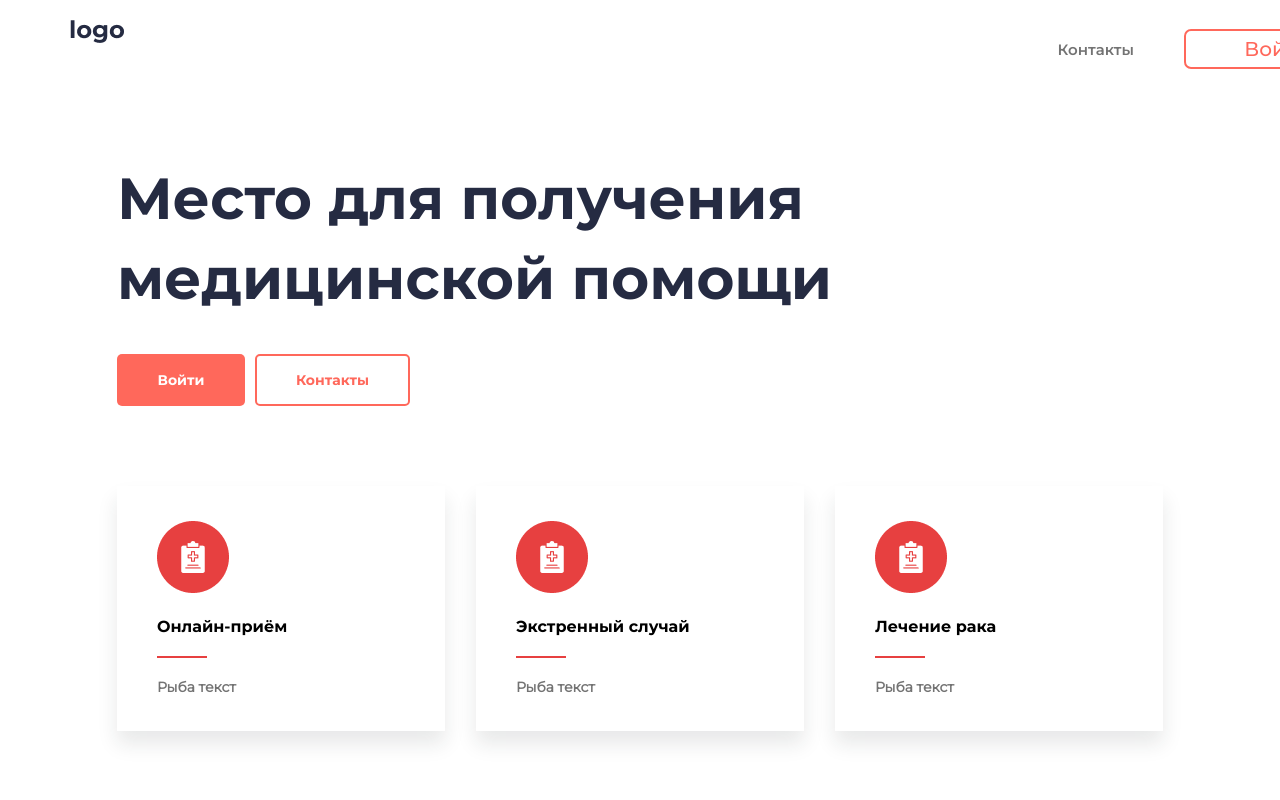
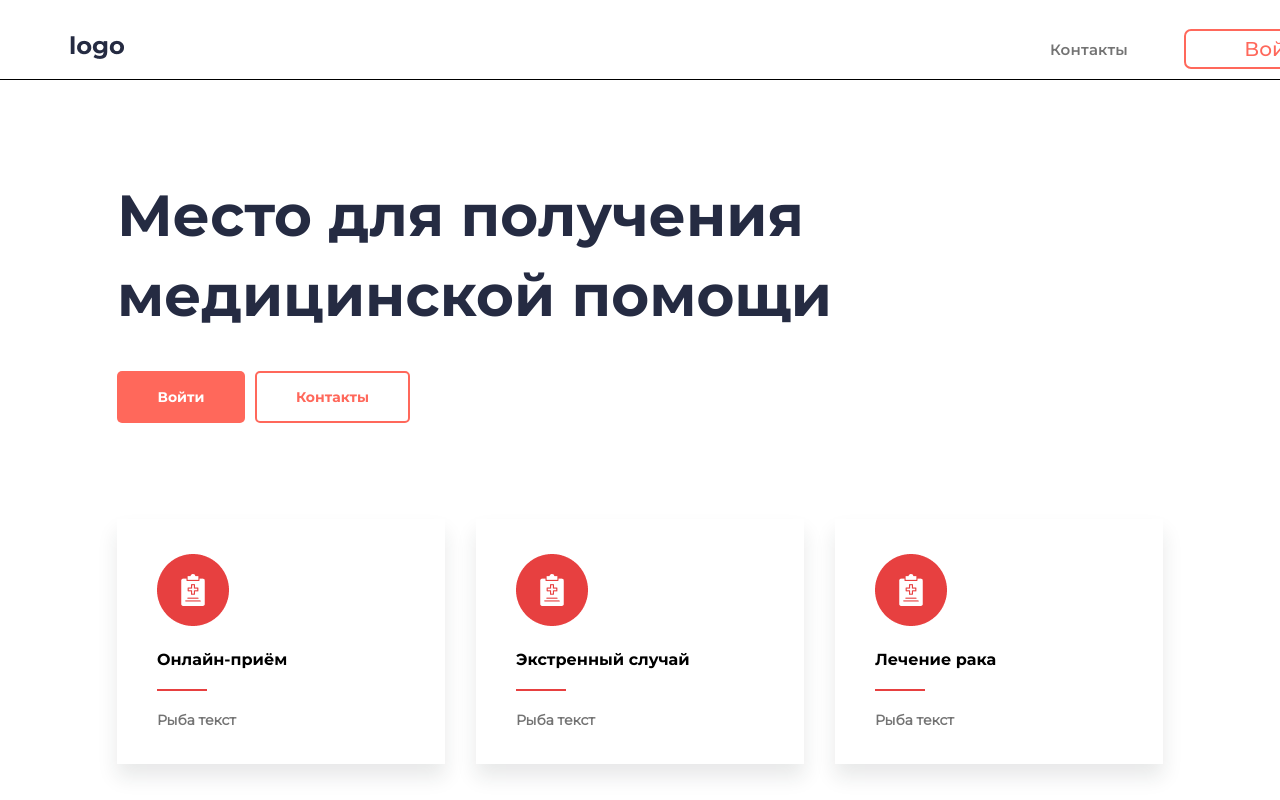
Before and after one commit to antonkrupin/test_frontend, a React (Create React App) app: page / in a window 1280 px wide. Shown: the top 800 px of the page. Built offline with nearby package versions, Linux system fonts and the light colour scheme.

Commit message:
change style

```diff
--- a/src/components/Header/Header.css
+++ b/src/components/Header/Header.css
@@ -12,8 +12,10 @@
   display: flex;
   width: 1440px;
   justify-content: space-between;
+  align-items: center;
   margin: auto;
   margin-top: 20px;
+  border-bottom: 1px solid #000000;
 }
 
 .logo {
@@ -30,6 +32,7 @@
 
 .assets h4 {
   color: #737373;
+  letter-spacing: 0.2px;
 }
 
 .assets button {
@@ -41,6 +44,6 @@
   color: #ff685b;
   border-radius: 7px;
   border: 2px solid #ff685b;
-  margin-left: 50px;
+  margin-left: 56px;
   cursor: pointer;
 }
--- a/src/components/Title/Title.css
+++ b/src/components/Title/Title.css
@@ -5,7 +5,7 @@
 
 .title {
   width: 1046px;
-  margin: 80px auto;
+  margin: 96px auto;
 }
 
 .title h1 {
```
